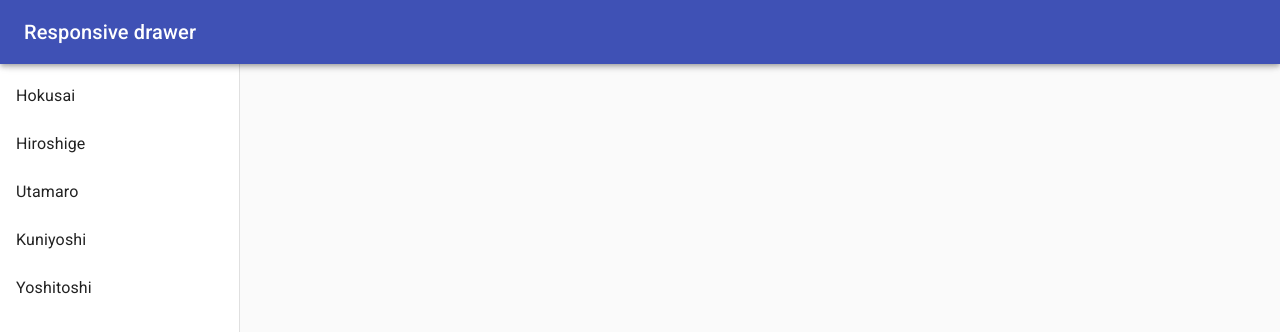
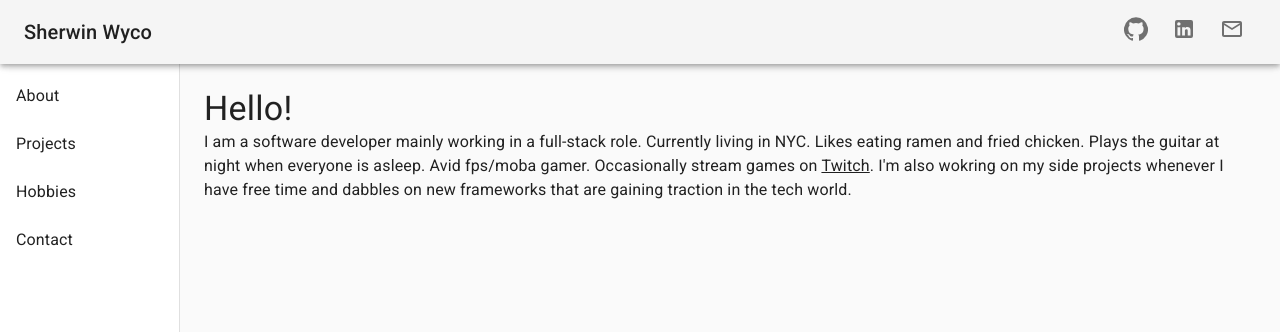
Before and after one commit to cryptic20/portfolio, a React (Create React App) app in the folder front-end/: page / in a window 1280 px wide. Shown: the top 332 px of the page. Built offline with nearby package versions, Linux system fonts and the light colour scheme.

Commit message:
added profile links on appbar

```diff
--- a/front-end/src/components/app/App.js
+++ b/front-end/src/components/app/App.js
@@ -2,7 +2,9 @@ import React from 'react'
 import { ThemeProvider, createMuiTheme } from '@material-ui/core/styles'
 import Switch from '@material-ui/core/Switch'
 import CssBaseline from '@material-ui/core/CssBaseline'
+import Grid from '@material-ui/core/Grid'
 import NavBar from '../nav/NavBar'
+import About from '../pages/About'
 
 function App () {
   const isDark = localStorage.getItem('darkMode')
@@ -27,7 +29,6 @@ function App () {
       <ThemeProvider theme={theme}>
         <CssBaseline />
         <NavBar />
-        <Switch checked={darkMode} onChange={toggleMode} />
       </ThemeProvider>
     </React.Fragment>
   )
--- a/front-end/src/components/nav/NavBar.js
+++ b/front-end/src/components/nav/NavBar.js
@@ -13,7 +13,15 @@ import CloseIcon from '@material-ui/icons/Close'
 import Toolbar from '@material-ui/core/Toolbar'
 import Typography from '@material-ui/core/Typography'
 import { makeStyles, useTheme } from '@material-ui/core/styles'
-const drawerWidth = 240
+import GitHubIcon from '@material-ui/icons/GitHub'
+import LinkedInIcon from '@material-ui/icons/LinkedIn'
+import MailOutlineIcon from '@material-ui/icons/MailOutline'
+import Tooltip from '@material-ui/core/Tooltip'
+
+import Link from '@material-ui/core/Link'
+import About from '../pages/About'
+
+const drawerWidth = 180
 const useStyles = makeStyles((theme) => ({
   root: {
     display: 'flex'
@@ -23,6 +31,9 @@ const useStyles = makeStyles((theme) => ({
       width: drawerWidth,
       flexShrink: 0
     }
+  },
+  toolbarButtons: {
+    marginLeft: 'auto'
   },
   appBar: {
     zIndex: theme.zIndex.drawer + 1
@@ -47,13 +58,7 @@ const useStyles = makeStyles((theme) => ({
   }
 }))
 function ResponsiveDrawer () {
-  const dummyCategories = [
-    'Hokusai',
-    'Hiroshige',
-    'Utamaro',
-    'Kuniyoshi',
-    'Yoshitoshi'
-  ]
+  const dummyCategories = ['About', 'Projects', 'Hobbies', 'Contact']
   const classes = useStyles()
   const theme = useTheme()
   const [mobileOpen, setMobileOpen] = React.useState(false)
@@ -74,7 +79,7 @@ function ResponsiveDrawer () {
   return (
     <div className={classes.root}>
       <CssBaseline />
-      <AppBar position="fixed" className={classes.appBar}>
+      <AppBar position="fixed" className={classes.appBar} color="default">
         <Toolbar>
           <IconButton
             color="inherit"
@@ -86,8 +91,39 @@ function ResponsiveDrawer () {
             <MenuIcon />
           </IconButton>
           <Typography variant="h6" noWrap>
-            Responsive drawer
+            Sherwin Wyco
           </Typography>
+          <div className={classes.toolbarButtons}>
+            <IconButton>
+              <Link
+                href="https://www.github.com/cryptic20"
+                target="_blank"
+                color="inherit"
+              >
+                <Tooltip title="GitHub Profile" aria-label="GitHub Profile">
+                  <GitHubIcon />
+                </Tooltip>
+              </Link>
+            </IconButton>
+            <IconButton>
+              <Link href="" target="_blank" color="inherit">
+                <Tooltip title="LinkedIn Profile" aria-label="LinkedIn Profile">
+                  <LinkedInIcon />
+                </Tooltip>
+              </Link>
+            </IconButton>
+            <IconButton>
+              <Link
+                href="mailto:sherwin.wyco@gmail.com"
+                target="_blank"
+                color="inherit"
+              >
+                <Tooltip title="send mail" aria-label="send mail">
+                  <MailOutlineIcon />
+                </Tooltip>
+              </Link>
+            </IconButton>
+          </div>
         </Toolbar>
       </AppBar>
 
@@ -130,6 +166,7 @@ function ResponsiveDrawer () {
       </nav>
       <div className={classes.content}>
         <div className={classes.toolbar} />
+        <About />
       </div>
     </div>
   )
--- /dev/null
+++ b/front-end/src/components/pages/About.js
@@ -0,0 +1,31 @@
+import React from 'react'
+import Link from '@material-ui/core/Link'
+import Typography from '@material-ui/core/Typography'
+
+function About () {
+  return (
+    <React.Fragment>
+      <Typography variant="h4" inline>
+        Hello!
+      </Typography>
+      <Typography inline>
+        I am a software developer mainly working in a full-stack role. Currently
+        living in NYC. Likes eating ramen and fried chicken. Plays the guitar at
+        night when everyone is asleep. Avid fps/moba gamer. Occasionally stream
+        games on{' '}
+        <Link
+          href="https://twitch.tv/scher_w"
+          target="_blank"
+          underline="always"
+          color="inherit"
+        >
+          Twitch
+        </Link>
+        . I'm also wokring on my side projects whenever I have free time and
+        dabbles on new frameworks that are gaining traction in the tech world.
+      </Typography>
+    </React.Fragment>
+  )
+}
+
+export default About
```
